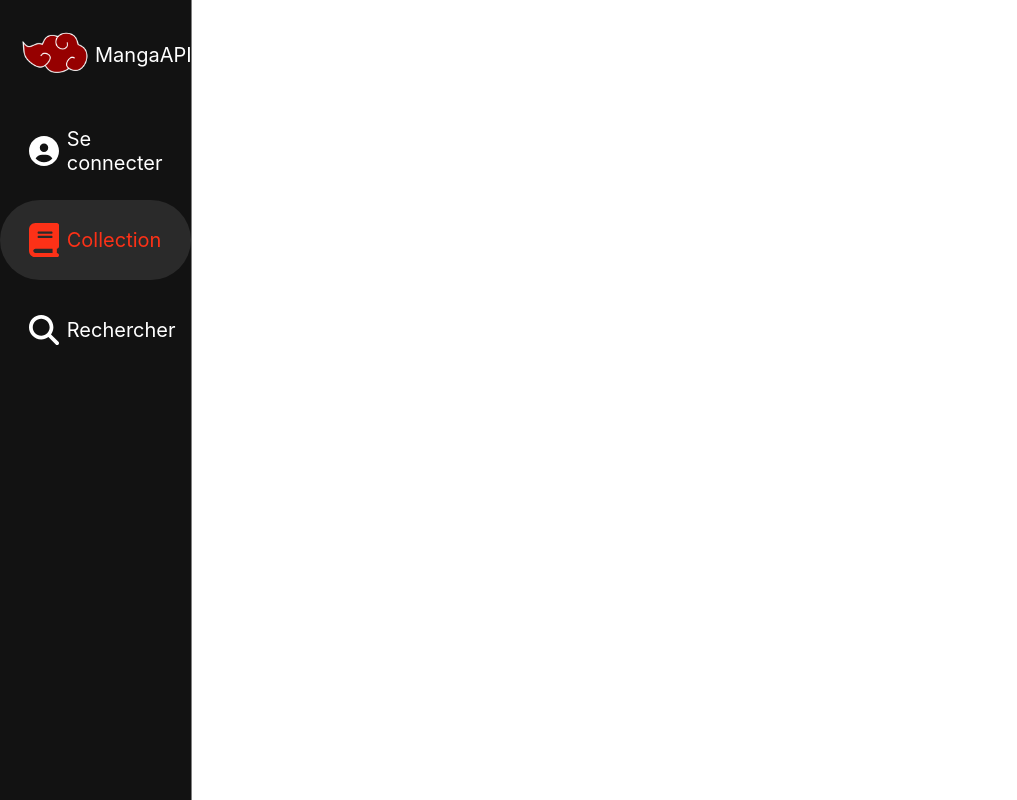
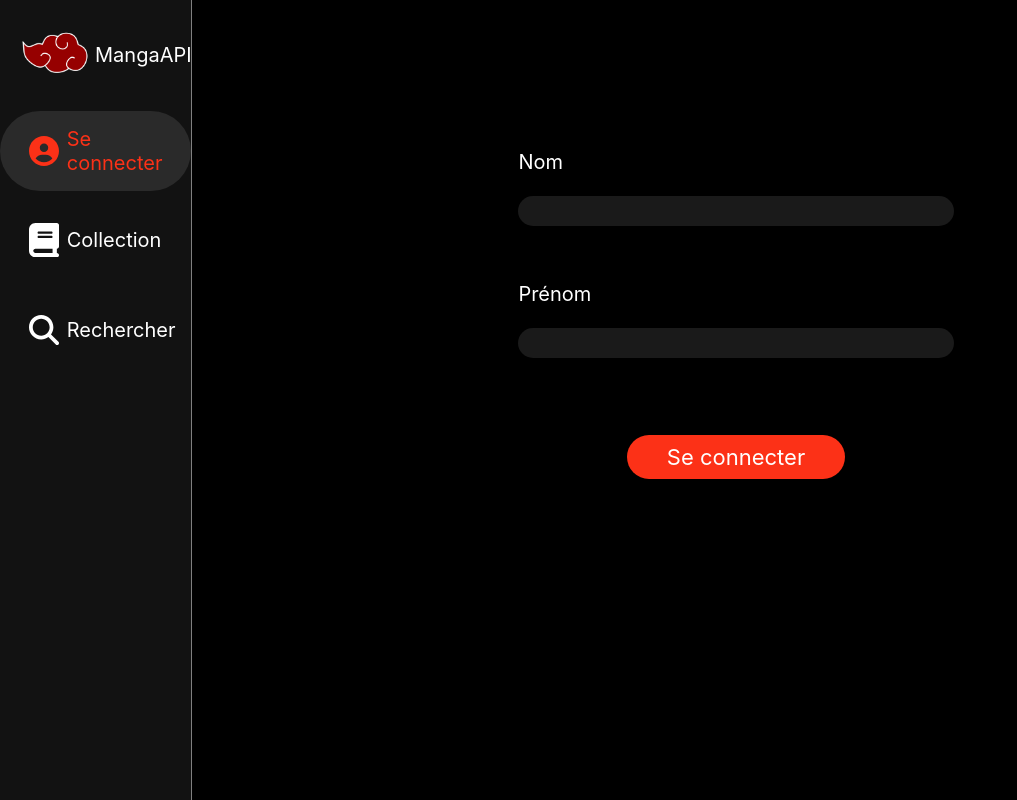
Before and after one commit to paulrdgs/IsitechProjetReact, a React app in the folder ProjetReact/: page / in a window 1280 px wide. Shown: the whole page, without its empty margins (0-1017 px from the left). Built offline with nearby package versions, Linux system fonts and the light colour scheme.

Commit message:
page de connexion

```diff
--- a/ProjetReact/src/Collection.js
+++ /dev/null
@@ -1,87 +0,0 @@
-import './css/Collection.css';
-import ListCollection from './ListCollection/ListCollection.js';
-import React, { useEffect, useReducer, useContext } from 'react';
-import { myAppContext } from './store/appContext';
-
-function Collection() {
-
-  const context = useContext(myAppContext)
-
-
-  const myReducerFiltreActive = (state, action) => {
-    switch (action.type) {
-      case 'filtre':
-        if (action.payload === 1) {
-          return { nom: true, edition: false }
-        }
-        else {
-          return { nom: false, edition: true }
-        }
-
-
-      default:
-        return state
-    }
-  }
-
-  const [filtreActive, setFiltreActive] = useReducer(myReducerFiltreActive, { nom: true, edition: false })
-
-
-  useEffect(() => {
-    fetch("https://localhost:7152/api/Collections/CollectionUtilisateur?idUtilisateur=1")
-      .then((result) => {
-        result.json().then((resp) => {
-          context.setTableauCollection({ type: "all", payload: resp });
-        }).catch(function (error) {
-          console.log("error : ", error);
-        })
-      })
-  }, [])
-
-  const FilterBooks = (event) => {
-
-    if (event.target.value === "") {
-      context.setTableauCollection({ type: "all", payload: context.tableauCollection.collection });
-    }
-    else {
-      if (filtreActive.nom === true) {
-        const resultsName = context.tableauCollection.collection.filter(book => {
-          const bk = book.nom.toLowerCase();
-          return bk.startsWith(event.target.value.toLowerCase());
-        })
-        const val = context.tableauCollection.collection
-        context.setTableauCollection({ type: "filtrerNameEdition", payload: { first: resultsName, seconde: val } });
-      }
-      else {
-        const resultsEdition = context.tableauCollection.collection.filter(book => {
-          const bk = book.edition.toLowerCase();
-          return bk.startsWith(event.target.value.toLowerCase());
-        })
-        const val = context.tableauCollection.collection
-        context.setTableauCollection({ type: "filtrerNameEdition", payload: { first: resultsEdition, seconde: val } });
-      }
-    }
-  }
-
-  const changeFilter = (val) => {
-    setFiltreActive({ type: "filtre", payload: val })
-  }
-
-  return (
-    <>
-      <div className='laList'>
-        <div className='Filter'>
-          <input placeholder="Rechercher dans sa collection" onChange={FilterBooks} />
-          <div className='filtre'>
-            <div onClick={() => changeFilter(1)} className={filtreActive.nom ? 'actif' : undefined}>Nom</div>
-            <div onClick={() => changeFilter(2)} className={filtreActive.edition ? 'actif' : undefined}>Edition</div>
-          </div>
-        </div>
-        <ListCollection />
-      </div>
-
-    </>
-  );
-}
-
-export default Collection;
--- /dev/null
+++ b/ProjetReact/src/Collection/Collection.css
@@ -0,0 +1,80 @@
+.laList {
+    height: 100%;
+    width: 85%;
+    position: float;
+    float: left;
+    overflow-y: scroll;
+    background-color: var(--black);
+}
+
+::-webkit-scrollbar{
+    width: 5px;
+}
+
+::-webkit-scrollbar-track{
+    background-color: var(--black);
+}
+
+::-webkit-scrollbar-thumb{
+    background-color: var(--black);
+}
+
+.Filter {
+    height: 15%;
+    border-bottom: 1px solid var(--grey);
+}
+
+.Filter input {
+    width: 40%;
+    height: 40%;
+    margin-left: 15%;
+    margin-top: 2%;
+    border-radius: 50px;
+    border: none;
+    padding-left: 3%;
+    background-color: rgba(255,255,255,0.15);
+    color: var(--white);
+    font-size: 18px;
+    position: float;
+    float: left;
+}
+
+.Filter input::placeholder {
+    font-size: 16px;
+}
+
+.filtre {
+    width: 15%;
+    height: 40%;
+    margin-top: 2%;
+    margin-left: 10%;
+    display: flex;
+    justify-content: center;
+    align-items: center;
+    border-radius: 50px;
+    background-color: rgba(255,255,255,0.15);
+    position: float;
+    float: left;
+}
+
+.filtre div {
+    width: 50%;
+    height: 80%;
+    margin: 2%;
+    border-radius: 50px;
+    display: flex;
+    justify-content: center;
+    align-items: center;
+    color: var(--primary);
+    font-size: 18px;
+    cursor: pointer;
+}
+
+.filtre div:hover {
+    background-color: var(--grey01);
+}
+
+.filtre div.actif {
+    background-color: var(--primary);
+    color: var(--black);
+}
--- /dev/null
+++ b/ProjetReact/src/Collection/Collection.js
@@ -0,0 +1,87 @@
+import './Collection.css';
+import ListCollection from '../ListCollection/ListCollection.js';
+import React, { useEffect, useReducer, useContext } from 'react';
+import { myAppContext } from '../store/appContext';
+
+function Collection() {
+
+  const context = useContext(myAppContext)
+
+
+  const myReducerFiltreActive = (state, action) => {
+    switch (action.type) {
+      case 'filtre':
+        if (action.payload === 1) {
+          return { nom: true, edition: false }
+        }
+        else {
+          return { nom: false, edition: true }
+        }
+
+
+      default:
+        return state
+    }
+  }
+
+  const [filtreActive, setFiltreActive] = useReducer(myReducerFiltreActive, { nom: true, edition: false })
+
+
+  useEffect(() => {
+    fetch("https://localhost:7152/api/Collections/CollectionUtilisateur?idUtilisateur=1")
+      .then((result) => {
+        result.json().then((resp) => {
+          context.setTableauCollection({ type: "all", payload: resp });
+        }).catch(function (error) {
+          console.log("error : ", error);
+        })
+      })
+  }, [])
+
+  const FilterBooks = (event) => {
+
+    if (event.target.value === "") {
+      context.setTableauCollection({ type: "all", payload: context.tableauCollection.collection });
+    }
+    else {
+      if (filtreActive.nom === true) {
+        const resultsName = context.tableauCollection.collection.filter(book => {
+          const bk = book.nom.toLowerCase();
+          return bk.startsWith(event.target.value.toLowerCase());
+        })
+        const val = context.tableauCollection.collection
+        context.setTableauCollection({ type: "filtrerNameEdition", payload: { first: resultsName, seconde: val } });
+      }
+      else {
+        const resultsEdition = context.tableauCollection.collection.filter(book => {
+          const bk = book.edition.toLowerCase();
+          return bk.startsWith(event.target.value.toLowerCase());
+        })
+        const val = context.tableauCollection.collection
+        context.setTableauCollection({ type: "filtrerNameEdition", payload: { first: resultsEdition, seconde: val } });
+      }
+    }
+  }
+
+  const changeFilter = (val) => {
+    setFiltreActive({ type: "filtre", payload: val })
+  }
+
+  return (
+    <>
+      <div className='laList'>
+        <div className='Filter'>
+          <input placeholder="Rechercher dans sa collection" onChange={FilterBooks} />
+          <div className='filtre'>
+            <div onClick={() => changeFilter(1)} className={filtreActive.nom ? 'actif' : undefined}>Nom</div>
+            <div onClick={() => changeFilter(2)} className={filtreActive.edition ? 'actif' : undefined}>Edition</div>
+          </div>
+        </div>
+        <ListCollection />
+      </div>
+
+    </>
+  );
+}
+
+export default Collection;
--- /dev/null
+++ b/ProjetReact/src/Connexion/Connexion.css
@@ -0,0 +1,46 @@
+.connect {
+    width: 85%;
+    height: 100%;
+    margin-left: 15%;
+    padding-top: 7.5%;
+}
+
+.connect .block {
+    width: 100%;
+    height: 70%;
+    padding-top: 5%;
+}
+
+.connect .block .form {
+    width: 100%;
+    height: 30%;
+}
+
+.connect .block .form label {
+    font-size: 20px;
+    margin-left: 30%;
+}
+
+.connect .block .form input {
+    width: 40%;
+    margin-left: 30%;
+    height: 30px;
+    margin-top: 2%;
+    background-color: var(--grey01);
+    border: none;
+    border-radius: 50px;
+}
+
+.connect .block .button {
+    display: flex;
+    justify-content: center;
+    align-items: center;
+    width: 20%;
+    margin-left: 40%;
+    height: 10%;
+    font-size: 22px;
+    margin-top: 2%;
+    background-color: var(--primary);
+    border-radius: 50px;
+    cursor: pointer;
+}
--- /dev/null
+++ b/ProjetReact/src/Connexion/Connexion.js
@@ -0,0 +1,31 @@
+import React from 'react';
+import './Connexion.css';
+
+function Connexion() {
+
+
+
+
+
+    return (
+        <>
+            <div className='connect'>
+                <div className='block'>
+                    <div className='form'>
+                        <label>Nom</label><br></br>
+                        <input />
+                    </div>
+
+                    <div className='form'>
+                        <label>Prénom</label><br></br>
+                        <input />
+                    </div>
+
+                    <div className='button'>Se connecter</div>
+                </div>
+            </div>
+        </>
+    );
+}
+
+export default Connexion;
--- a/ProjetReact/src/Menu/Menu.js
+++ b/ProjetReact/src/Menu/Menu.js
@@ -30,7 +30,7 @@ function Menu() {
         }
     }
 
-    const [changeMenuActif, setChangeMenuActif] = useReducer(myReducerChangeMenuActif, {connect: false, collection: true, recherche: false})
+    const [changeMenuActif, setChangeMenuActif] = useReducer(myReducerChangeMenuActif, {connect: true, collection: false, recherche: false})
     const notactif = "Sous_Menu";
     const actif = "Actif Sous_Menu";
 
--- a/ProjetReact/src/css/Collection.css
+++ /dev/null
@@ -1,80 +0,0 @@
-.laList {
-    height: 100%;
-    width: 85%;
-    position: float;
-    float: left;
-    overflow-y: scroll;
-    background-color: var(--black);
-}
-
-::-webkit-scrollbar{
-    width: 5px;
-}
-
-::-webkit-scrollbar-track{
-    background-color: var(--black);
-}
-
-::-webkit-scrollbar-thumb{
-    background-color: var(--black);
-}
-
-.Filter {
-    height: 15%;
-    border-bottom: 1px solid var(--grey);
-}
-
-input {
-    width: 40%;
-    height: 40%;
-    margin-left: 15%;
-    margin-top: 2%;
-    border-radius: 50px;
-    border: none;
-    padding-left: 3%;
-    background-color: rgba(255,255,255,0.15);
-    color: var(--white);
-    font-size: 18px;
-    position: float;
-    float: left;
-}
-
-input::placeholder {
-    font-size: 16px;
-}
-
-.filtre {
-    width: 15%;
-    height: 40%;
-    margin-top: 2%;
-    margin-left: 10%;
-    display: flex;
-    justify-content: center;
-    align-items: center;
-    border-radius: 50px;
-    background-color: rgba(255,255,255,0.15);
-    position: float;
-    float: left;
-}
-
-.filtre div {
-    width: 50%;
-    height: 80%;
-    margin: 2%;
-    border-radius: 50px;
-    display: flex;
-    justify-content: center;
-    align-items: center;
-    color: var(--primary);
-    font-size: 18px;
-    cursor: pointer;
-}
-
-.filtre div:hover {
-    background-color: var(--grey01);
-}
-
-.filtre div.actif {
-    background-color: var(--primary);
-    color: var(--black);
-}
--- a/ProjetReact/src/css/index.css
+++ b/ProjetReact/src/css/index.css
@@ -1,3 +1,4 @@
 #root {
   height: 100%;
+  background-color: var(--black);
 }
--- a/ProjetReact/src/index.js
+++ b/ProjetReact/src/index.js
@@ -1,7 +1,8 @@
 import React from 'react';
 import ReactDOM from 'react-dom/client';
 import './css/index.css';
-import Collection from './Collection';
+import Collection from './Collection/Collection';
+import Connexion from './Connexion/Connexion';
 import Menu from './Menu/Menu.js';
 import { BrowserRouter, Routes, Route } from 'react-router-dom';
 import { MyAppContextProvider } from './store/appContext'
@@ -12,7 +13,8 @@ root.render(
     <BrowserRouter>
       <Menu />
       <Routes>
-        <Route path="/connect" element={<Collection />} />
+        <Route path="/" element={<Connexion />} />
+        <Route path="/connect" element={<Connexion />} />
         <Route path="/collect" element={<Collection />} />
         <Route path="/search" element={<Collection />} />
       </Routes>
```
Also changed, not shown: ProjetReact/src/Rechercher/Rechercher.js (added, +13 -0 lines), ProjetReact/src/Rechercher/Rechercher.css (added).
